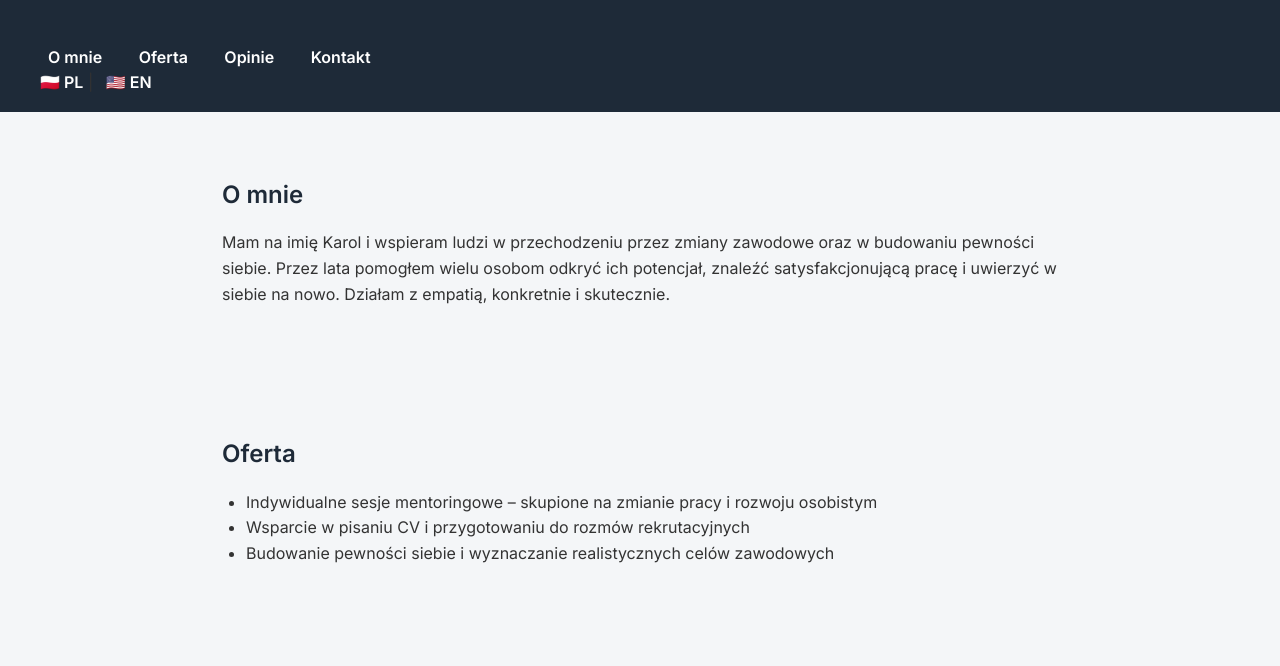
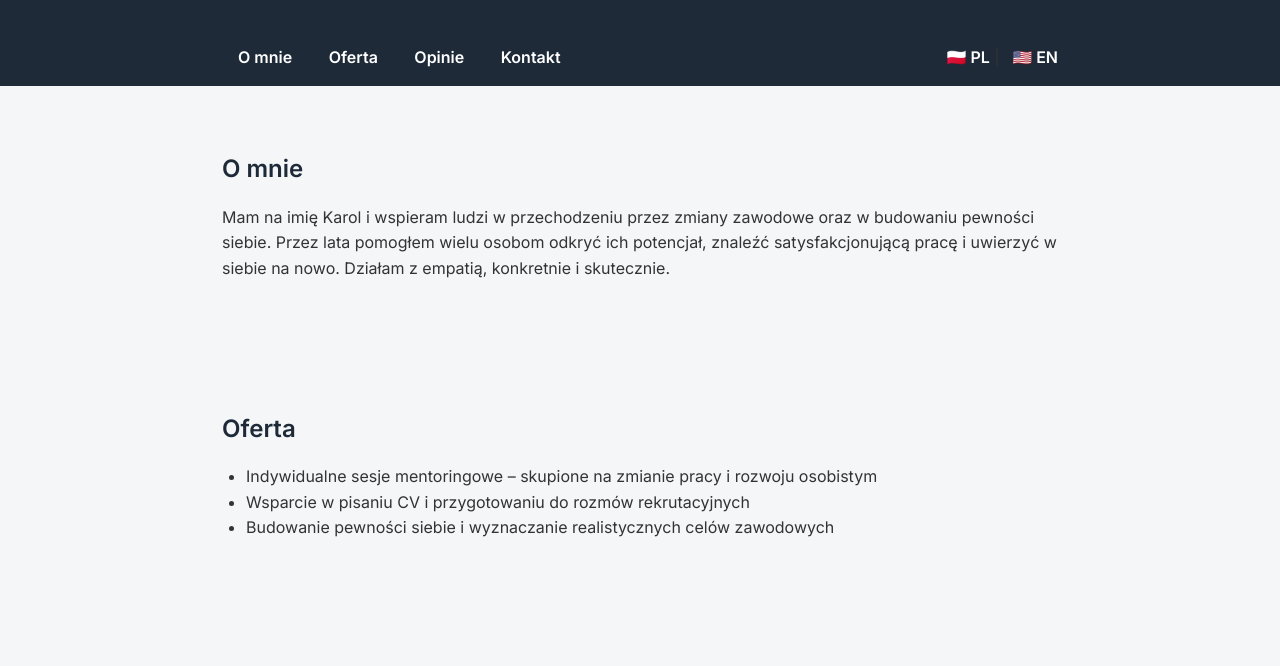
Before and after one commit to chem4tic/mentoring, a plain HTML site: page index.html in a window 1280 px wide. Shown: the part 112-778 px from the top of the page. Drawn offline with Linux system fonts and the light colour scheme.

Commit message:
Update style.css

```diff
--- a/style.css
+++ b/style.css
@@ -31,6 +31,17 @@ nav {
   flex-wrap: wrap;
   background: var(--navy);
   padding: 1rem 2rem;
+}
+
+.nav-container {
+  max-width: 900px;
+  margin: 0 auto;
+  width: 100%;
+  display: flex;
+  justify-content: space-between;
+  align-items: center;
+  flex-wrap: wrap;
+  padding: 0 2rem;
 }
 
 .nav-links a {
```
